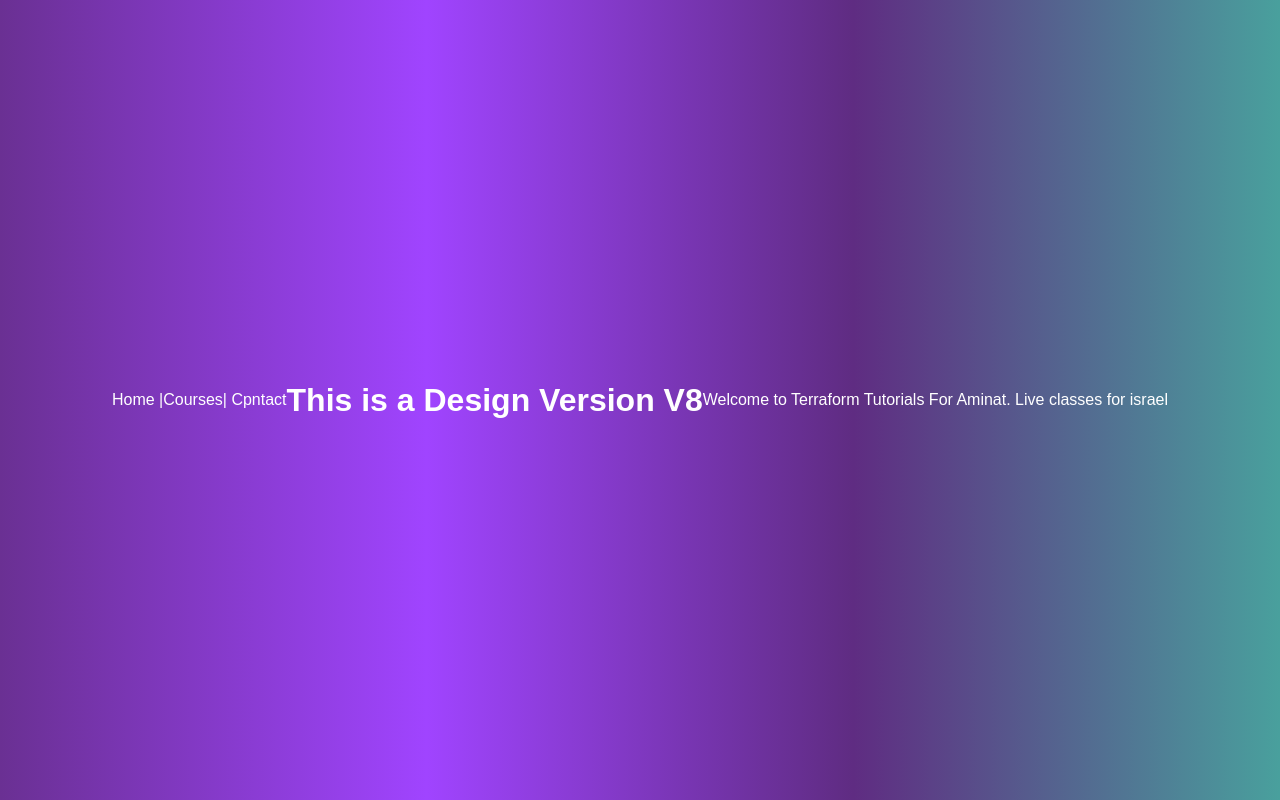
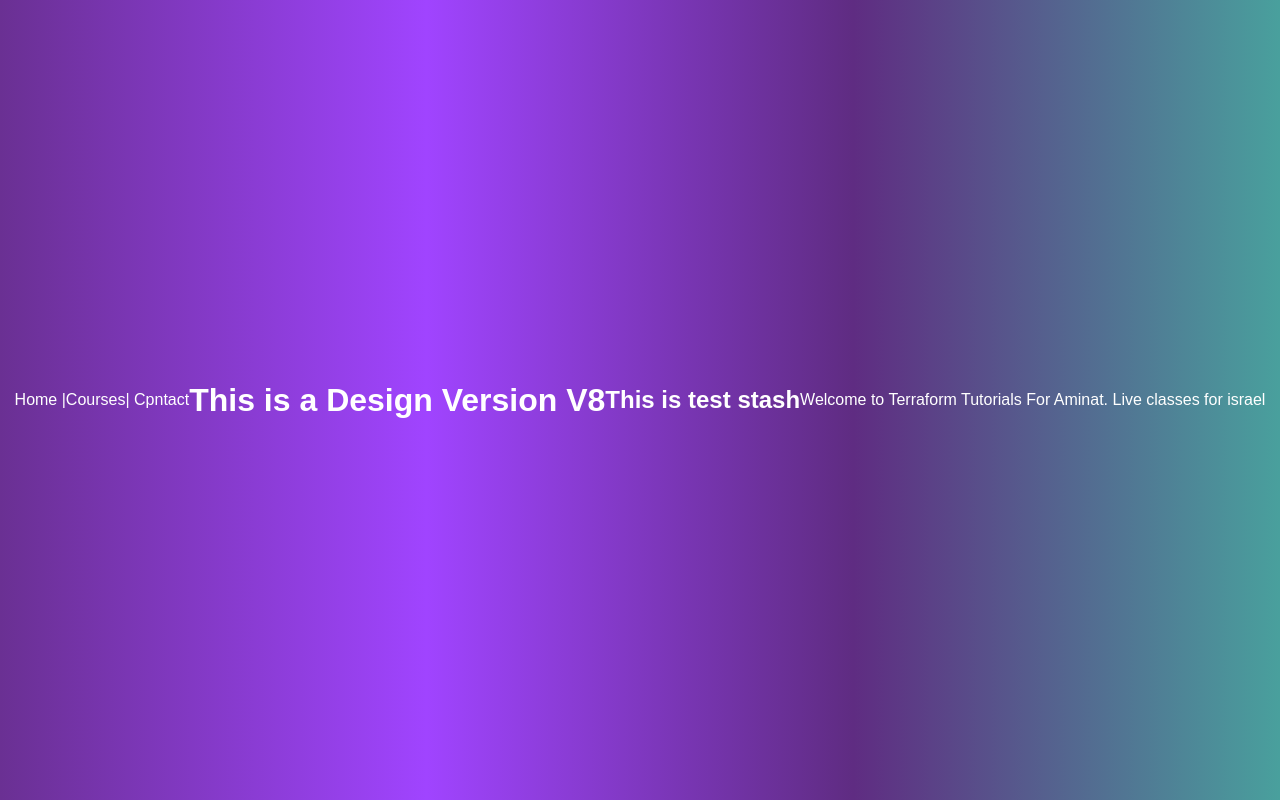
Before and after one commit to Manviklittlemonster/gitcompany-israel, a plain HTML site: page index.html in a window 1280 px wide. Drawn offline with Linux system fonts and the light colour scheme.

Commit message:
My commit from test stash

```diff
--- a/index.html
+++ b/index.html
@@ -13,6 +13,7 @@
 
 <body>
     <h1>This is a Design Version V8</h1>
+    <h2>This is test stash</h2>
     <p>Welcome to Terraform Tutorials For Aminat. Live classes for israel</p>
 </body>
 
```
